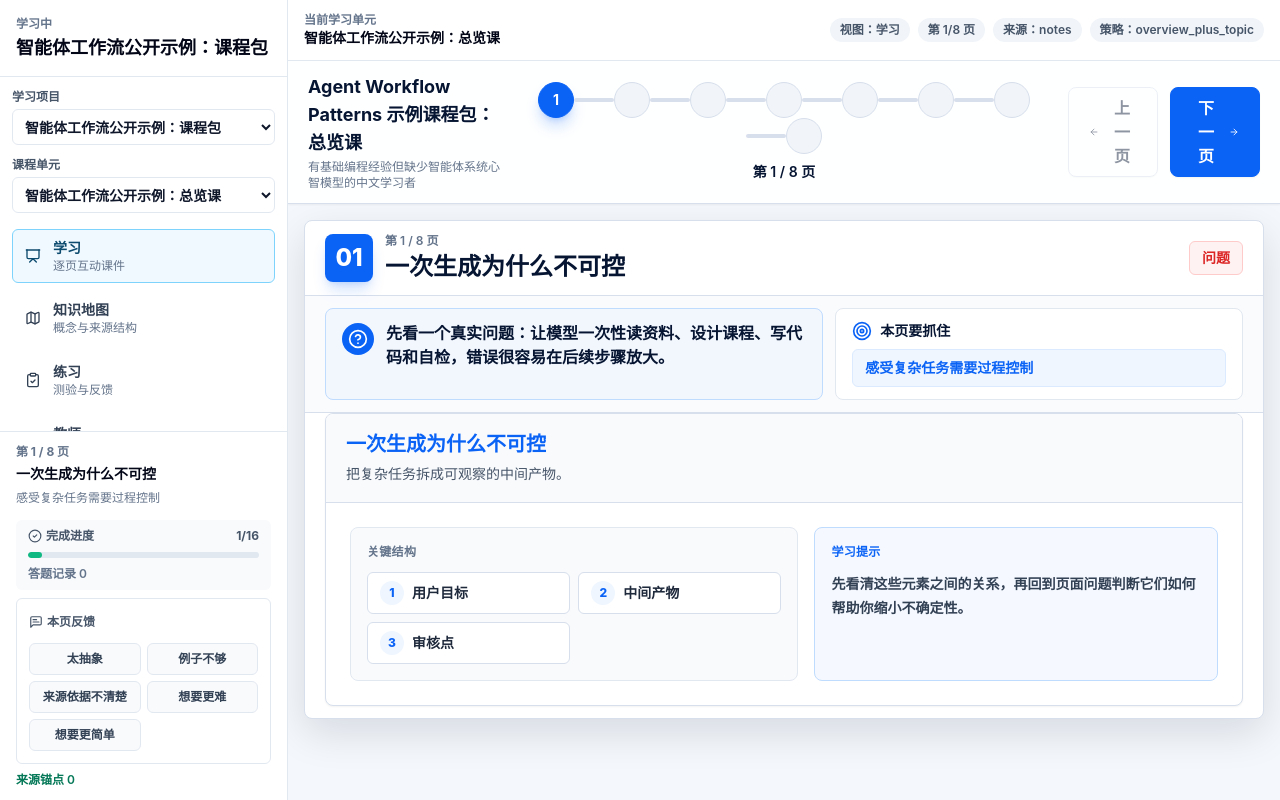
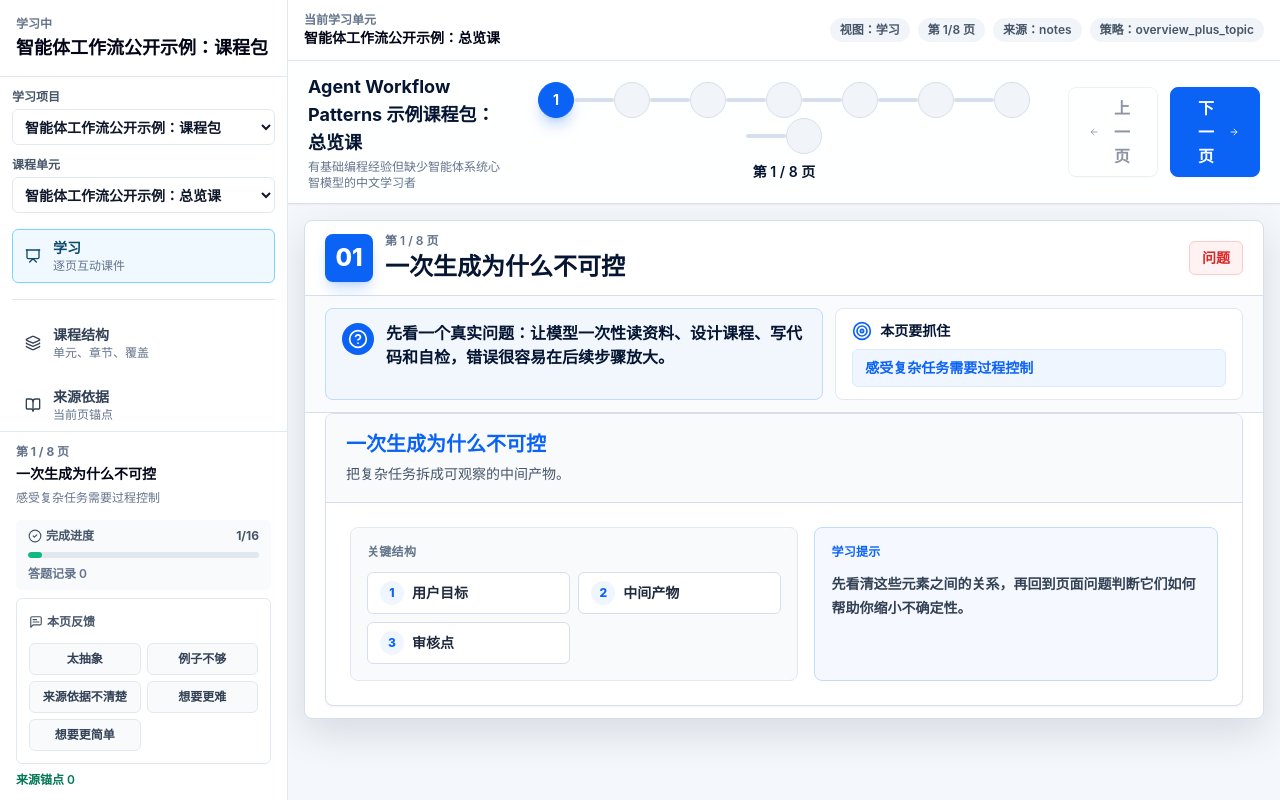
Before and after one commit to MagicianDu/ai-interactive-learning-agent, a React (Vite) app: page /#/course/demo-course-pack/unit/unit-overview/page/1 in a window 1280 px wide. Built offline with nearby package versions, Linux system fonts and the light colour scheme.

Commit message:
Hide experimental modes from default learning navigation

```diff
--- a/src/product/LearningSidebar.tsx
+++ b/src/product/LearningSidebar.tsx
@@ -2,7 +2,7 @@ import { BookOpen, CheckCircle2, FolderOpen, Layers3, MessageSquareText } from "
 
 import type { CoursePackRegistryEntry } from "../course-packs/registry";
 import { pageFeedbackOptions, type PageFeedbackOption, type PageFeedbackRevisionBrief, type RevisionHistoryItem } from "./learning-progress";
-import { productModeTabs, type CourseView } from "./ProductModeTabs";
+import { defaultProductModeTabs, type CourseView } from "./ProductModeTabs";
 
 export type WorkspaceView = CourseView | "library" | "structure" | "sources";
 
@@ -99,7 +99,7 @@ export function LearningSidebar({
         ) : null}
 
         <nav aria-label="学习功能" className="mt-4 grid gap-2">
-          {productModeTabs.map((tab) => {
+          {defaultProductModeTabs.map((tab) => {
             const Icon = tab.icon;
             return (
               <button
--- a/src/product/ProductModeTabs.tsx
+++ b/src/product/ProductModeTabs.tsx
@@ -12,14 +12,19 @@ type ProductModeTab = {
   icon: ComponentType<{ className?: string; "aria-hidden"?: boolean }>;
 };
 
-export const productModeTabs: ProductModeTab[] = [
-  { id: "deck", label: "学习", description: "逐页互动课件", icon: Presentation },
+export const defaultProductModeTabs: ProductModeTab[] = [
+  { id: "deck", label: "学习", description: "逐页互动课件", icon: Presentation }
+];
+
+export const experimentalProductModeTabs: ProductModeTab[] = [
   { id: "map", label: "知识地图", description: "概念与来源结构", icon: Map },
   { id: "assessment", label: "练习", description: "测验与反馈", icon: ClipboardCheck },
   { id: "teacher", label: "教师", description: "教学提纲与课堂问题", icon: School },
   { id: "playground", label: "实验", description: "操作模型与观察", icon: Beaker },
   { id: "tutor", label: "导师", description: "页面驱动辅导", icon: Bot }
 ];
+
+export const productModeTabs: ProductModeTab[] = [...defaultProductModeTabs, ...experimentalProductModeTabs];
 
 type ProductModeTabsProps = {
   value: CourseView;
```
Also changed, not shown: 1 other file (tests, documents, lock files or other folders).
